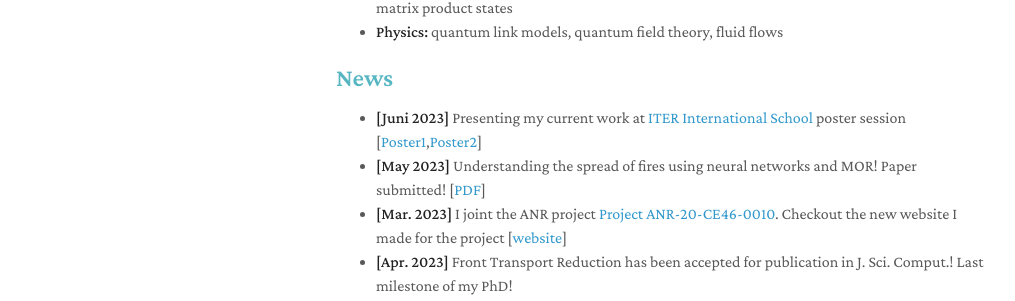
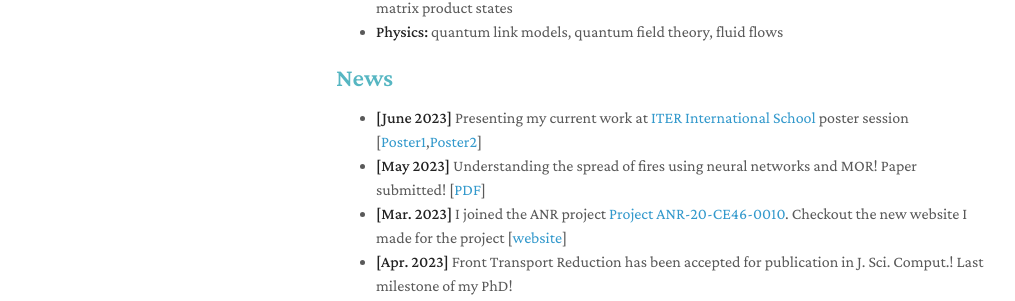
Before and after one commit to Philipp137/Philipp137.github.io, a Jekyll site: the page built from index.markdown, in a window 1280 px wide and 900 px high. Shown: the part 428-729 px from the top of the window, without its empty margins (134-1149 px from the left). Built offline with Jekyll 4.4.1, drawn with Linux system fonts in a browser that asks for light colours; nearby versions of some CDN libraries; a style sheet for code colours, icons or effects is not loaded.

Commit message:
spelling mistakes

```diff
--- a/index.markdown
+++ b/index.markdown
@@ -18,9 +18,9 @@ Physics-love, Algorithms-fun, [Rhythm-freedom](https://soundcloud.com/massesandb
 
 ## News
 
-- **[Juni 2023]** Presenting my current work at [ITER International School](https://iis2023.sciencesconf.org/) poster session [[Poster1](https://Philipp137.github.io/assets/poster/20230628_Poster_KrahYinBergmannNaveSchneider.pdf),[Poster2](https://Philipp137.github.io/assets/poster/20230628_Poster_KoellermeierKrah.pdf)]
+- **[June 2023]** Presenting my current work at [ITER International School](https://iis2023.sciencesconf.org/) poster session [[Poster1](https://Philipp137.github.io/assets/poster/20230628_Poster_KrahYinBergmannNaveSchneider.pdf),[Poster2](https://Philipp137.github.io/assets/poster/20230628_Poster_KoellermeierKrah.pdf)]
 - **[May 2023]** Understanding the spread of fires using neural networks and MOR! Paper submitted! [[PDF](https://arxiv.org/pdf/2304.14872.pdf)]
-- **[Mar. 2023]** I joint the ANR project [Project ANR-20-CE46-0010](https://anr.fr/Projet-ANR-20-CE46-0010). Checkout the new website I made for the project [[website](https://characteristicmappingmethod.github.io/)]
+- **[Mar. 2023]** I joined the ANR project [Project ANR-20-CE46-0010](https://anr.fr/Projet-ANR-20-CE46-0010). Checkout the new website I made for the project [[website](https://characteristicmappingmethod.github.io/)]
 - **[Apr. 2023]** Front Transport Reduction has been accepted for publication in J. Sci. Comput.! Last milestone of my PhD!
 - **[Feb. 2023]** Quantum links on a ladder? Published in PRD [[PDF](https://journals.aps.org/prd/pdf/10.1103/PhysRevD.107.L031504)]
 - **[Feb. 2023]** New exciting research: "Macro-micro decomposition for consistent and conservative model order reduction of hyperbolic shallow water moment equations: A study using POD-Galerkin and dynamical low rank approximation" [[PDF](https://arxiv.org/pdf/2302.01391.pdf)]
```
